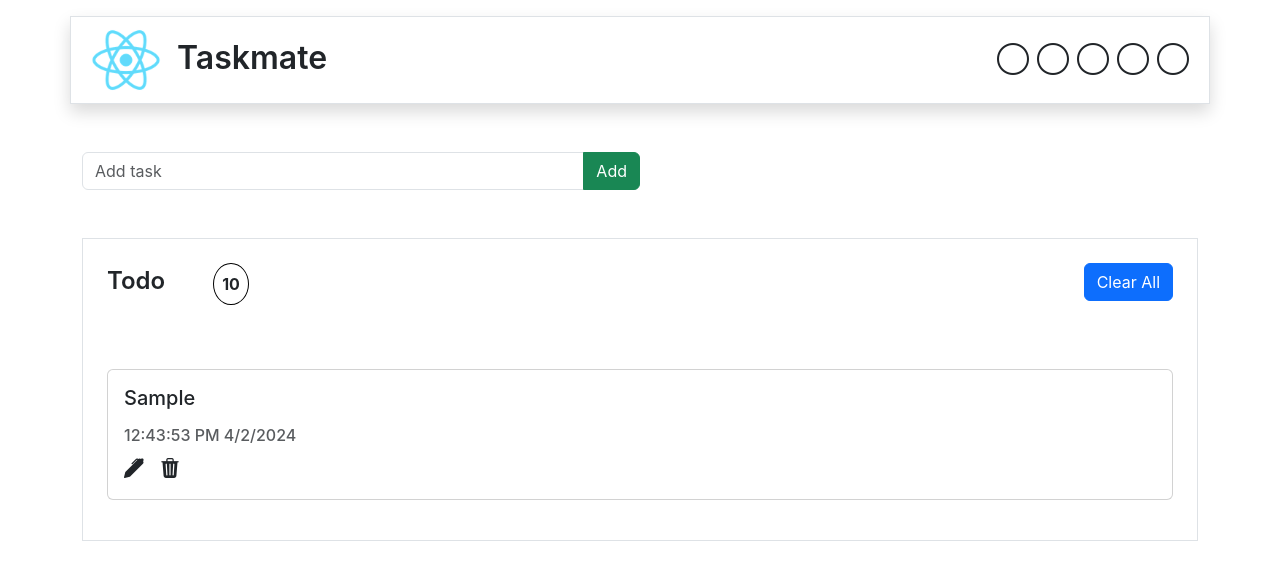
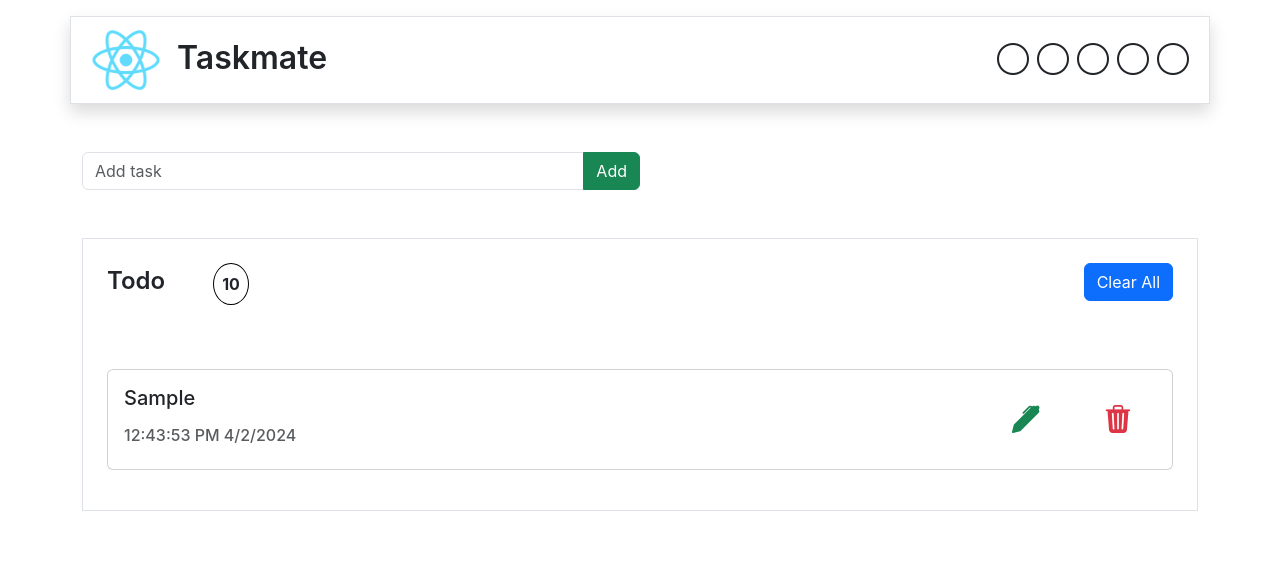
Before and after one commit to ariframaps/tasklist, a React (Create React App) app: page / in a window 1280 px wide. Both pictures are taken after typing "Sample" into the empty fields and a click on the button "Add". Shown: the top 580 px of the page. Built offline with nearby package versions, Linux system fonts and the light colour scheme.

Commit message:
merubah tampilan layout pada task card. dan menambahkan required pada input

```diff
--- a/src/components/AddTask.js
+++ b/src/components/AddTask.js
@@ -19,7 +19,7 @@ export const AddTask = ({ input, setInput, taskList, setTaskList }) => {
 
     return (
         <form onSubmit={handleSubmit} className="input-group my-5 w-50">
-            <input onChange={(e) => setInput(e.target.value)} value={input.task} type="text" className="form-control" placeholder="Add task" name="task" />
+            <input onChange={(e) => setInput(e.target.value)} value={input.task} type="text" className="form-control" placeholder="Add task" name="task" required />
             <button className="btn btn-success" type="submit">Add</button>
         </form>
     )
--- /dev/null
+++ b/src/components/TaskCard.js
@@ -0,0 +1,16 @@
+export const TaskCard = ({ task }) => {
+    return (
+        <div className="card mb-3" key={task.id}>
+            <div className="card-body d-flex justify-content-between">
+                <div className="task-info">
+                    <h5 className="card-title">{task.task}</h5>
+                    <h6 className="card-subtitle mb-2 text-body-secondary my-3">{task.time}</h6>
+                </div>
+                <div className="task-action align-items-center d-flex gap-5 fs-3 pe-4">
+                    <i className="bi bi-pen-fill card-link text-success"></i>
+                    <i className="bi bi-trash3-fill card-link text-danger"></i>
+                </div>
+            </div>
+        </div>
+    )
+}
--- a/src/components/TaskList.js
+++ b/src/components/TaskList.js
@@ -1,4 +1,4 @@
-import React from 'react'
+import { TaskCard } from "./TaskCard"
 
 export const TaskList = ({ taskList }) => {
     return (
@@ -15,14 +15,7 @@ export const TaskList = ({ taskList }) => {
 
             <div className="cards mt-5">
                 {taskList && taskList.map((task) => (
-                    <div className="card mb-3" key={task.id}>
-                        <div className="card-body">
-                            <h5 className="card-title">{task.task}</h5>
-                            <h6 className="card-subtitle mb-2 text-body-secondary my-3">{task.time}</h6>
-                            <i className="bi bi-pen-fill card-link fs-5"></i>
-                            <i className="bi bi-trash3-fill card-link fs-5"></i>
-                        </div>
-                    </div>
+                    <TaskCard task={task} />
                 ))}
             </div>
         </div>
```
